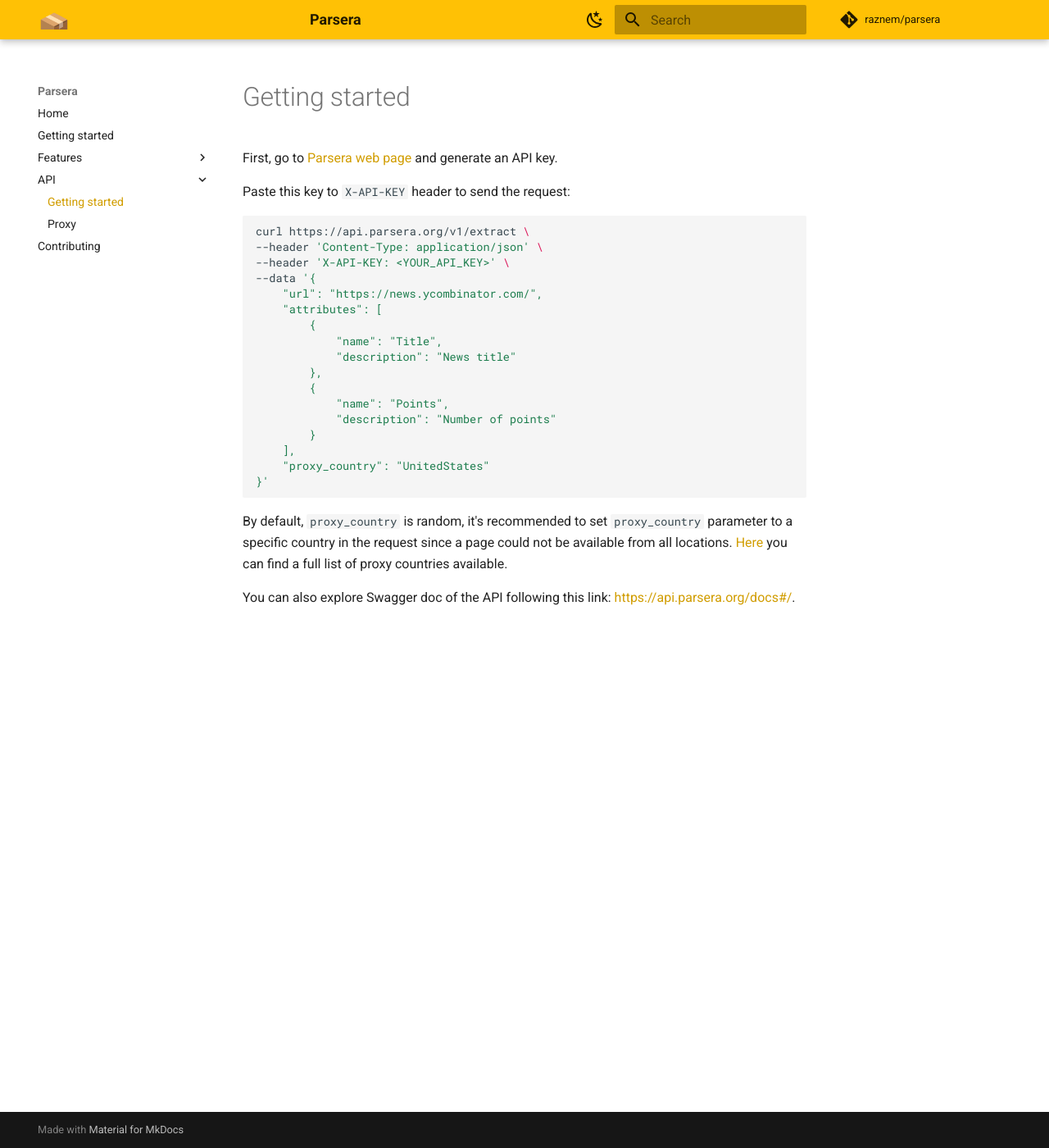
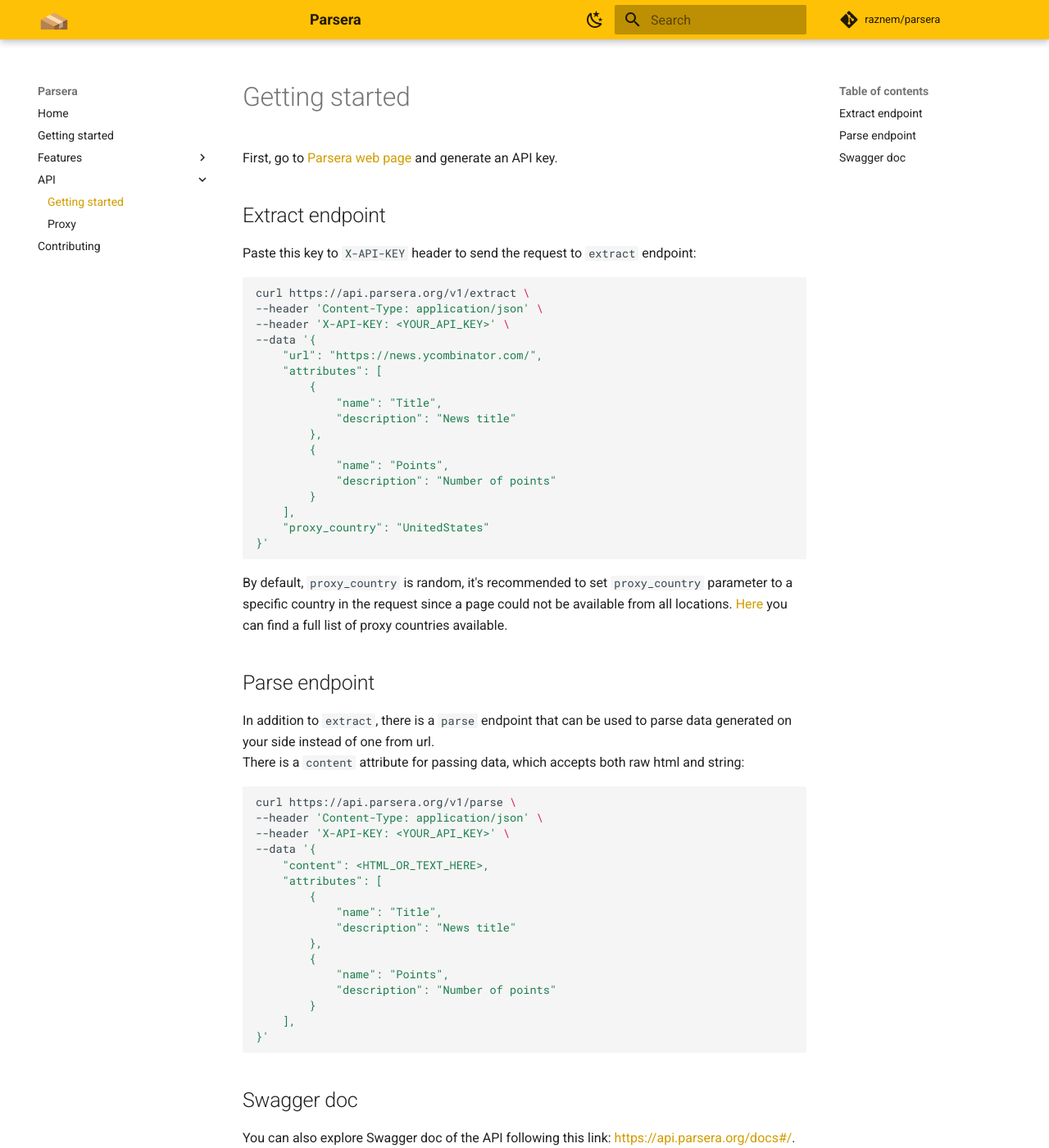
Before and after one commit to raznem/parsera, an MkDocs documentation site: the page built from docs/api/getting-started.md, in a window 1280 px wide and 1400 px high. Shown: the whole window at 82% size. Built offline with MkDocs 1.6.1 and Material for MkDocs 9.7.7, drawn with Linux system fonts in a browser that asks for light colours; comment, search, counter and statistics services are not loaded.

Commit message:
Docs for parse endpoint

````diff
--- a/docs/api/getting-started.md
+++ b/docs/api/getting-started.md
@@ -2,7 +2,9 @@
 
 First, go to [Parsera web page](https://parsera.org/app) and generate an API key.
 
-Paste this key to `X-API-KEY` header to send the request:
+## Extract endpoint
+
+Paste this key to `X-API-KEY` header to send the request to `extract` endpoint:
 ```bash
 curl https://api.parsera.org/v1/extract \
 --header 'Content-Type: application/json' \
@@ -25,4 +27,30 @@ curl https://api.parsera.org/v1/extract \
 
 By default, `proxy_country` is random, it's recommended to set `proxy_country` parameter to a specific country in the request since a page could not be available from all locations. [Here](proxy.md) you can find a full list of proxy countries available.
 
+## Parse endpoint
+
+In addition to `extract`, there is a `parse` endpoint that can be used to parse data generated on your side instead of one from url.
+There is a `content` attribute for passing data, which accepts both raw html and string:
+```bash
+curl https://api.parsera.org/v1/parse \
+--header 'Content-Type: application/json' \
+--header 'X-API-KEY: <YOUR_API_KEY>' \
+--data '{
+    "content": <HTML_OR_TEXT_HERE>,
+    "attributes": [
+        {
+            "name": "Title",
+            "description": "News title"
+        },
+        {
+            "name": "Points",
+            "description": "Number of points"
+        }
+    ],
+}'
+```
+
+
+## Swagger doc
+
 You can also explore Swagger doc of the API following this link: [https://api.parsera.org/docs#/](https://api.parsera.org/docs#/).
````
Also changed, not shown: 1 other file.
